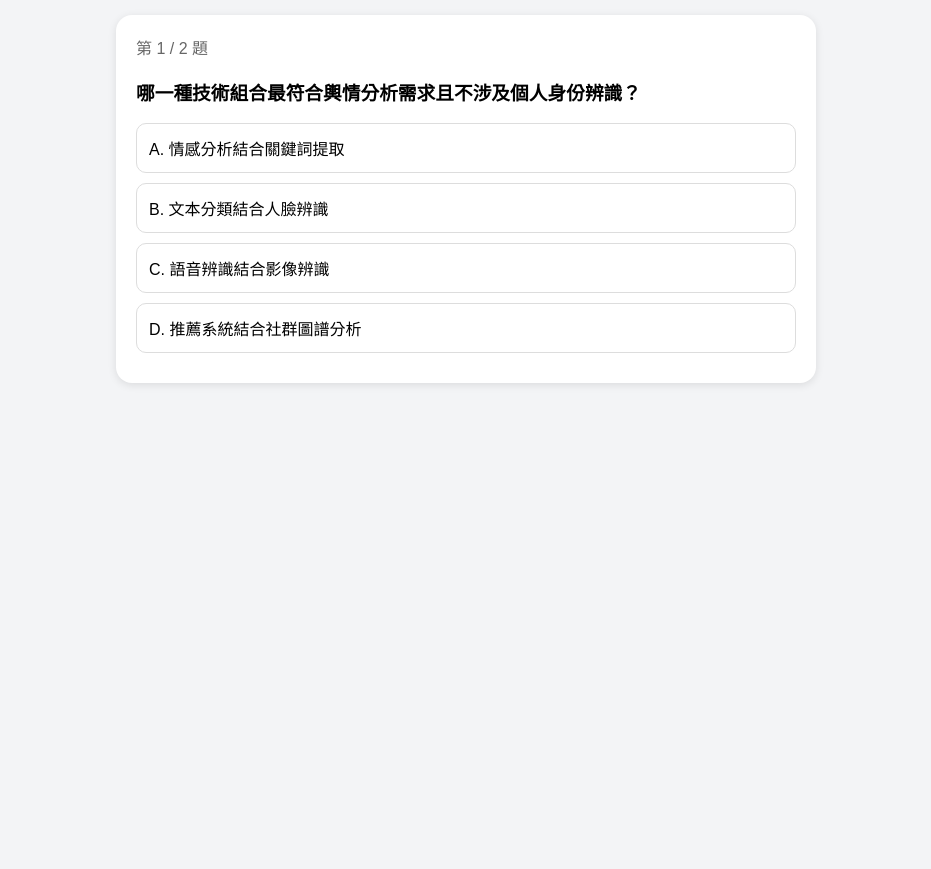
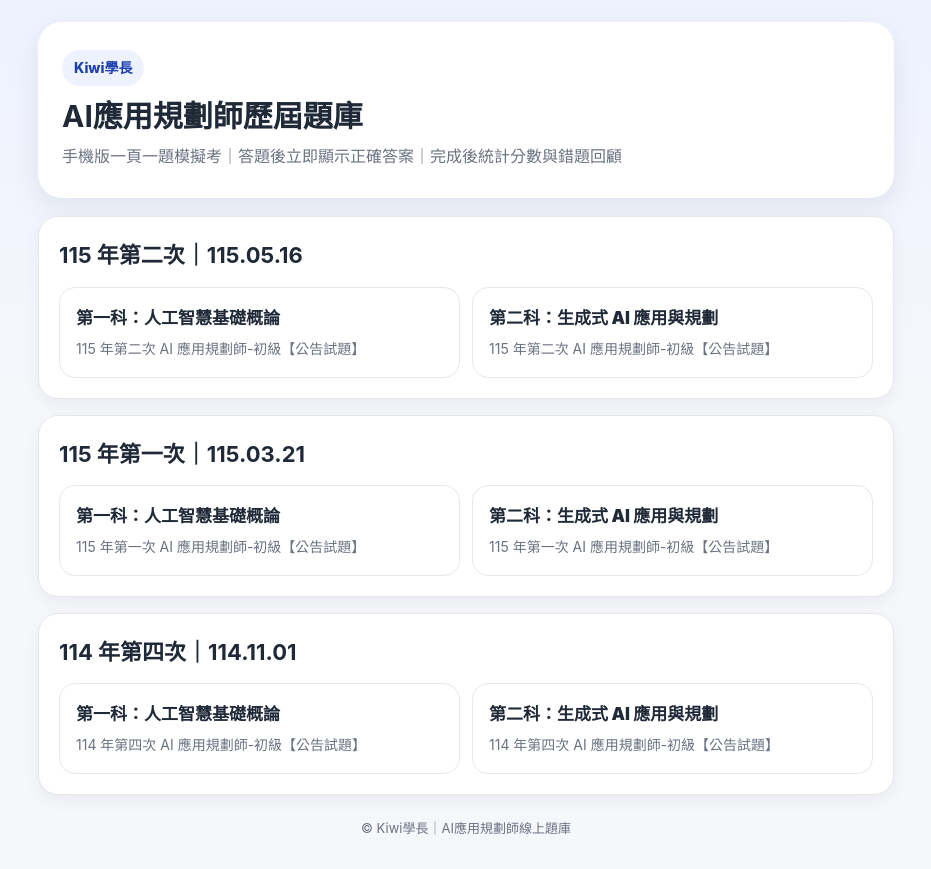
Before and after one commit to kiwixuechang/testbank, a plain HTML site: page index.html in a window 1280 px wide. Shown: the whole page, without its empty margins (174-1105 px from the left). Before the commit the page ends 800 px from the top, so only its background shows below. Drawn offline with Linux system fonts and the light colour scheme.

Commit message:
Add files via upload

```diff
--- a/index.html
+++ b/index.html
@@ -1,115 +1,62 @@
-
 <!DOCTYPE html>
 <html lang="zh-Hant">
 <head>
 <meta charset="UTF-8">
 <meta name="viewport" content="width=device-width, initial-scale=1.0">
-<title>一頁一題模擬考雛形</title>
+<title>Kiwi學長 AI應用規劃師歷屆題庫</title>
 <style>
-body{font-family:sans-serif;background:#f3f4f6;padding:15px;max-width:700px;margin:auto}
-.card{background:white;border-radius:16px;padding:20px;box-shadow:0 2px 8px rgba(0,0,0,.1)}
-.option{display:block;padding:12px;border:1px solid #ddd;border-radius:10px;margin:10px 0;cursor:pointer}
-.option:hover{background:#f8fafc}
-#feedback{margin-top:15px;padding:12px;border-radius:10px;display:none}
-.correct{background:#dcfce7}
-.wrong{background:#fee2e2}
-button{padding:12px 20px;border:none;border-radius:10px;background:#2563eb;color:white;margin-top:10px}
-.progress{margin-bottom:15px;color:#666}
+:root{--bg:#f5f7fb;--card:#fff;--text:#1f2937;--muted:#6b7280;--primary:#2563eb;--border:#e5e7eb}
+*{box-sizing:border-box}
+body{margin:0;font-family:-apple-system,BlinkMacSystemFont,"Segoe UI","Noto Sans TC","Microsoft JhengHei",Arial,sans-serif;background:linear-gradient(180deg,#eef2ff 0%,#f5f7fb 45%);color:var(--text);line-height:1.7}
+.container{max-width:900px;margin:0 auto;padding:22px}
+.hero{background:var(--card);border-radius:24px;padding:28px 24px;box-shadow:0 10px 30px rgba(15,23,42,.08);margin-bottom:18px}
+.brand{display:inline-block;background:#eef2ff;color:#1e40af;font-weight:800;padding:6px 12px;border-radius:999px;font-size:14px;margin-bottom:12px}
+h1{margin:0 0 8px;font-size:30px;line-height:1.25}
+.subtitle{color:var(--muted);font-size:16px}
+.section{background:var(--card);border:1px solid var(--border);border-radius:20px;padding:20px;margin:16px 0;box-shadow:0 6px 18px rgba(15,23,42,.05)}
+.section h2{margin:0 0 12px;font-size:22px}
+.grid{display:grid;grid-template-columns:1fr 1fr;gap:12px}
+.exam{display:block;text-decoration:none;color:var(--text);border:1px solid var(--border);border-radius:16px;padding:16px;background:#fff;transition:.18s ease}
+.exam:hover{transform:translateY(-2px);border-color:#bfdbfe;background:#eff6ff}
+.exam-title{font-weight:900;font-size:17px;margin-bottom:4px}
+.exam-meta{color:var(--muted);font-size:14px}
+.footer{text-align:center;color:var(--muted);font-size:13px;margin:22px 0 8px}
+@media(max-width:640px){.container{padding:14px}h1{font-size:24px}.grid{grid-template-columns:1fr}.hero{padding:22px 18px}}
 </style>
 </head>
 <body>
-<div class="card">
-<div class="progress">第 <span id="qno">1</span> / 2 題</div>
-<h3 id="question"></h3>
-<div id="options"></div>
+<div class="container">
+  <div class="hero">
+    <div class="brand">Kiwi學長</div>
+    <h1>AI應用規劃師歷屆題庫</h1>
+    <div class="subtitle">手機版一頁一題模擬考｜答題後立即顯示正確答案｜完成後統計分數與錯題回顧</div>
+  </div>
 
-<div id="feedback"></div>
+  <div class="section">
+    <h2>115 年第二次｜115.05.16</h2>
+    <div class="grid">
+      <a class="exam" href="1150516iPAS_AI Associate_subject1.html"><div class="exam-title">第一科：人工智慧基礎概論</div><div class="exam-meta">115 年第二次 AI 應用規劃師-初級【公告試題】</div></a>
+      <a class="exam" href="1150516iPAS_AI Associate_subject2.html"><div class="exam-title">第二科：生成式 AI 應用與規劃</div><div class="exam-meta">115 年第二次 AI 應用規劃師-初級【公告試題】</div></a>
+    </div>
+  </div>
 
-<button id="nextBtn" onclick="nextQuestion()" style="display:none">
-下一題 →
-</button>
+  <div class="section">
+    <h2>115 年第一次｜115.03.21</h2>
+    <div class="grid">
+      <a class="exam" href="1150321iPAS_AI Associate_subject1.html"><div class="exam-title">第一科：人工智慧基礎概論</div><div class="exam-meta">115 年第一次 AI 應用規劃師-初級【公告試題】</div></a>
+      <a class="exam" href="1150321iPAS_AI Associate_subject2.html"><div class="exam-title">第二科：生成式 AI 應用與規劃</div><div class="exam-meta">115 年第一次 AI 應用規劃師-初級【公告試題】</div></a>
+    </div>
+  </div>
+
+  <div class="section">
+    <h2>114 年第四次｜114.11.01</h2>
+    <div class="grid">
+      <a class="exam" href="1141101iPAS_AI Associate_subject1.html"><div class="exam-title">第一科：人工智慧基礎概論</div><div class="exam-meta">114 年第四次 AI 應用規劃師-初級【公告試題】</div></a>
+      <a class="exam" href="1141101iPAS_AI Associate_subject2.html"><div class="exam-title">第二科：生成式 AI 應用與規劃</div><div class="exam-meta">114 年第四次 AI 應用規劃師-初級【公告試題】</div></a>
+    </div>
+  </div>
+
+  <div class="footer">© Kiwi學長｜AI應用規劃師線上題庫</div>
 </div>
-
-<script>
-const questions=[
-{
-q:"哪一種技術組合最符合輿情分析需求且不涉及個人身份辨識？",
-options:[
-"情感分析結合關鍵詞提取",
-"文本分類結合人臉辨識",
-"語音辨識結合影像辨識",
-"推薦系統結合社群圖譜分析"
-],
-answer:0
-},
-{
-q:"對機器學習方式的敘述何者有誤？",
-options:["A","B","C","D"],
-answer:3
-}
-];
-
-let current=0;
-
-function renderQuestion(){
-const q=questions[current];
-document.getElementById("qno").innerText=current+1;
-document.getElementById("question").innerText=q.q;
-
-let html="";
-q.options.forEach((opt,i)=>{
-html+=`<div class="option" onclick="checkAnswer(${i})">
-${String.fromCharCode(65+i)}. ${opt}
-</div>`;
-});
-document.getElementById("options").innerHTML=html;
-
-document.getElementById("feedback").style.display="none";
-document.getElementById("nextBtn").style.display="none";
-}
-
-function checkAnswer(choice){
-const q=questions[current];
-const feedback=document.getElementById("feedback");
-
-if(choice===q.answer){
-feedback.className="correct";
-feedback.innerHTML=`✅ 答對！<br>正確答案：${String.fromCharCode(65+q.answer)}`;
-}else{
-feedback.className="wrong";
-feedback.innerHTML=`❌ 答錯！<br>正確答案：${String.fromCharCode(65+q.answer)}`;
-}
-
-feedback.style.display="block";
-
-if(current<questions.length-1){
-document.getElementById("nextBtn").style.display="inline-block";
-}else{
-document.getElementById("nextBtn").innerText="測驗完成";
-document.getElementById("nextBtn").style.display="inline-block";
-}
-}
-
-function nextQuestion(){
-current++;
-if(current<questions.length){
-renderQuestion();
-}else{
-document.querySelector(".card").innerHTML=`
-<h2>🎉 測驗完成</h2>
-<p>這是手機版一頁一題雛形。</p>
-<p>下一版可加入：</p>
-<ul>
-<li>自動跳下一題</li>
-<li>解析區</li>
-<li>進度條</li>
-<li>錯題本</li>
-<li>成績統計</li>
-</ul>`;
-}
-}
-
-renderQuestion();
-</script>
 </body>
 </html>
```
